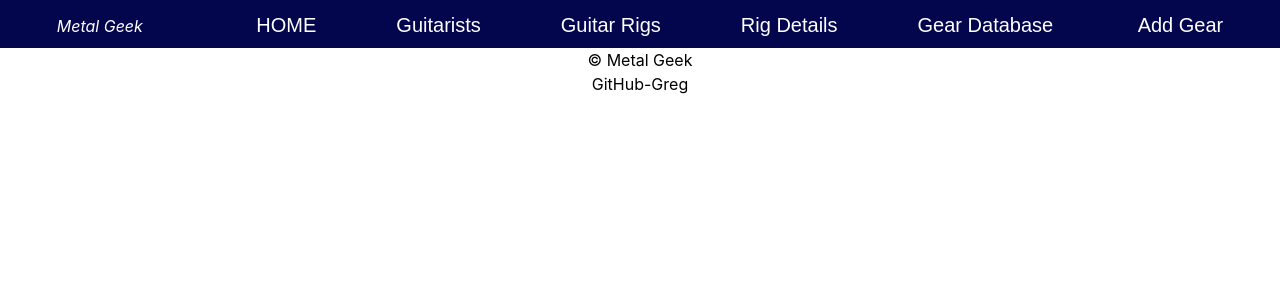
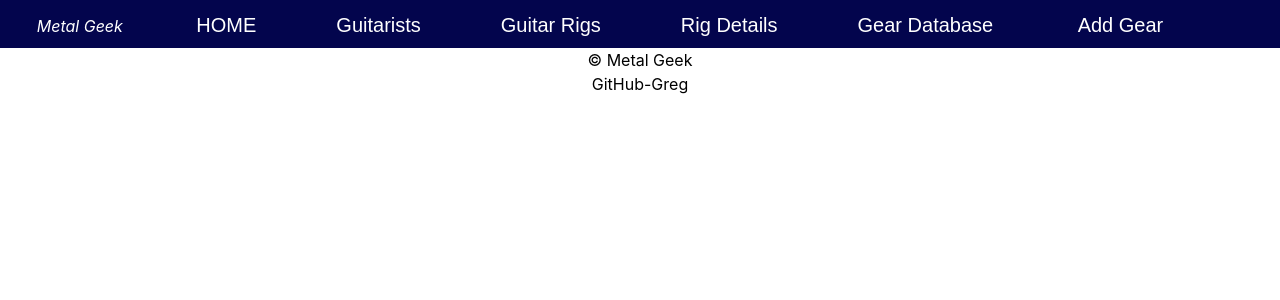
Before and after one commit to swanmac/Metal_Geek, a React (Create React App) app in the folder metal-geek/: page /artist/1/update in a window 1280 px wide. Shown: the top 300 px of the page. Built offline with nearby package versions, Linux system fonts and the light colour scheme.

Commit message:
update nav links

```diff
--- a/metal-geek/src/components/Home.jsx
+++ b/metal-geek/src/components/Home.jsx
@@ -1,4 +1,6 @@
 import React from 'react';
+import axios from 'axios'
+import Artist from './Artist'
 import { useNavigate } from 'react-router-dom'
 import Carousel3d from "../example/Carousel3d";
 import CarouselCard from "../example/CarouselCard";
@@ -14,6 +16,16 @@ export default function Home (props) {
     const showArtist = (artist) => {
         navigate(`artist/${artist.id}`)
     }
+
+    const getData = async () => {
+      await axios.get('http://localhost:8000/artists')
+      .then(res => {
+          if (res) {
+
+              console.log(res.data)
+          }
+      })
+  }
 
   return (
     <div className="home-container">
@@ -54,7 +66,26 @@ export default function Home (props) {
             ]}
             offset={2}
           />
+        {/* </div>
+      </div>
+      <div className="artists-container">
+            <h1 id="artist-group"> Top Guitarists </h1>
+          <div className="artists-wrapper">
+            {props.artists.map((artist) => {
+                  return (
+                    <div className="artist-grid" key={artist.id} onClick={() => showArtist (artist)}>
+                         <h3>{artist.name}</h3>
+                         <img src={artist.photo_url}></img>
+                         <p><b>Artist Bio:</b> {artist.bio}</p>
+                         <p><b>Bands:</b> {artist.band}</p>
+                         <p><b>Website:</b> {artist.website}</p>
+                        <br />
+                    </div>
+                )
+            })} */}
+          </div>
         </div>
-      </div>
-      </div>
-  )}
+    </div>
+
+  )
+}
--- a/metal-geek/src/components/Nav.jsx
+++ b/metal-geek/src/components/Nav.jsx
@@ -10,7 +10,7 @@ export default function Nav () {
             <Link className="nav-events"to="/artistRig">Guitar Rigs</Link>
             <Link className="nav-events"to="/rigDetails">Rig Details</Link>
             <Link className="nav-events"to="/gear">Gear Database</Link>
-            <Link to={"/add/"} className="nav-link"> Add Gear</Link>
+            <Link to={"/add/"} className="nav-events"> Add Gear</Link>
             </div>
         </div>
     )
```
